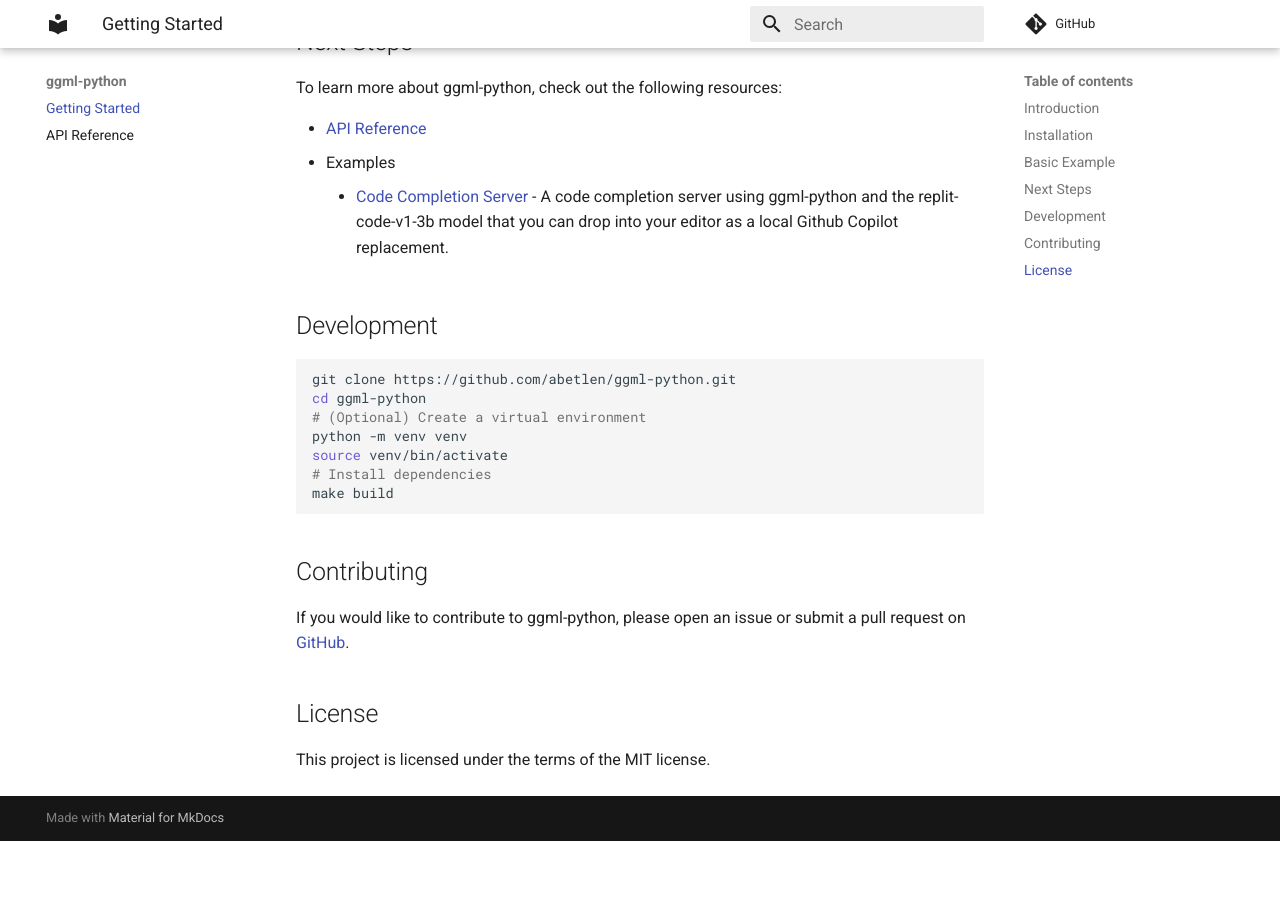
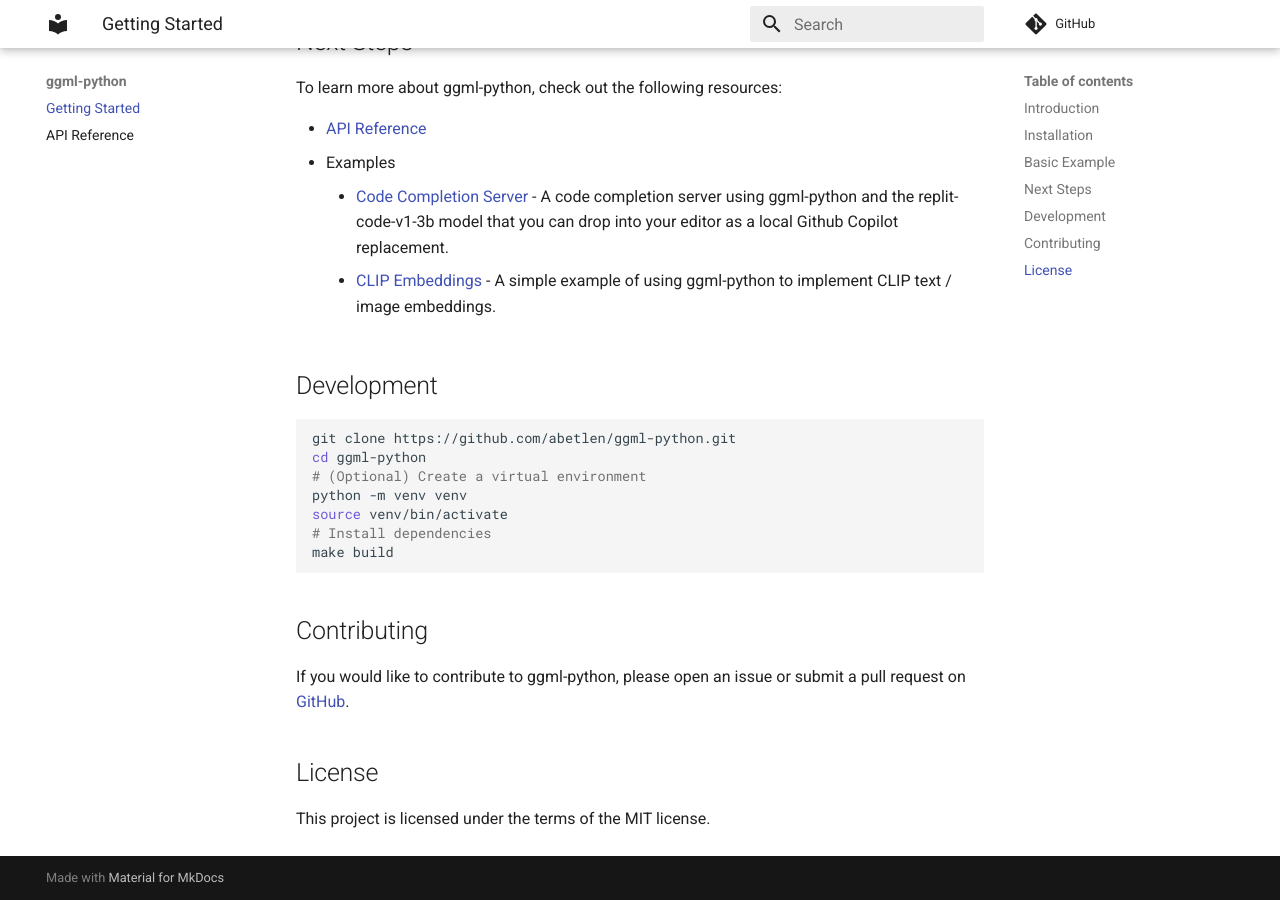
Before and after one commit to abetlen/ggml-python, an MkDocs documentation site: the page built from docs/index.md, in a window 1280 px wide and 900 px high, scrolled down 1816 px. Built offline with MkDocs 1.6.1 and Material for MkDocs 9.7.7, drawn with Linux system fonts in a browser that asks for light colours; comment, search, counter and statistics services are not loaded; before the commit the page ends 2657 px from its top, so only the background shows below that.

Commit message:
Add CLIP link to docs

```diff
--- a/docs/index.md
+++ b/docs/index.md
@@ -102,6 +102,7 @@ To learn more about ggml-python, check out the following resources:
 - [API Reference](api-reference.md)
 - Examples
     - [Code Completion Server](https://github.com/abetlen/ggml-python/tree/main/examples/replit) - A code completion server using ggml-python and the replit-code-v1-3b model that you can drop into your editor as a local Github Copilot replacement.
+    - [CLIP Embeddings](https://github.com/abetlen/ggml-python/tree/main/examples/clip) - A simple example of using ggml-python to implement CLIP text / image embeddings.
 
 ## Development
 
```
